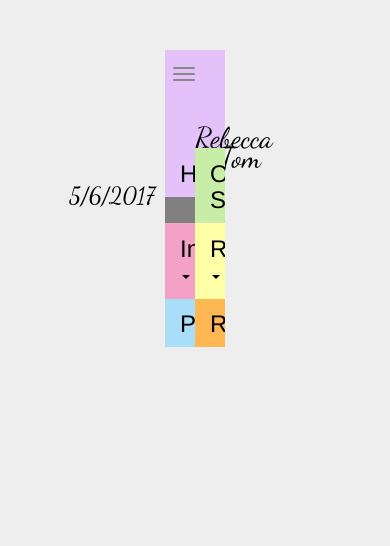
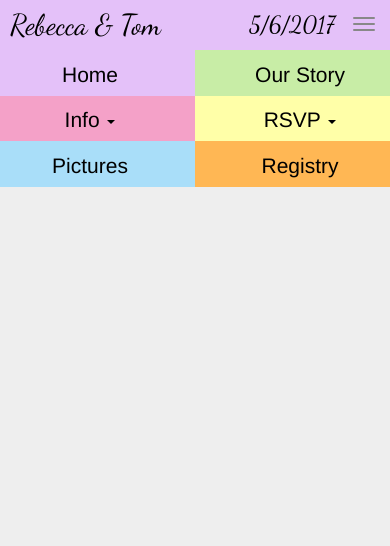
Before and after one commit to tgarv/garverman, a Flask app: page /wedding_info in a window 390 px wide, after a click on "Toggle navigation". Shown: the top 546 px of the page. Run offline with Flask 2, Linux system fonts and the light colour scheme; some libraries are stand-ins or nearby versions.

Commit message:
Fix positioning for mobile

```diff
--- a/static/css/style.css
+++ b/static/css/style.css
@@ -82,17 +82,6 @@ html,body {
     margin-top: 5px;
 }
 
-.sticky_top {
-    position: fixed;
-    left: 50%;
-    transform: translate(-50%, 0);
-    background-color: inherit;
-}
-
-.topnav_spacing {
-    padding-top: 200px;
-}
-
 .elephant {
     margin-top: 15px;
 }
@@ -131,11 +120,16 @@ html,body {
     .navbar_heading {
         padding-top: 15px;
     }
+
+    .nav > li > a > h3 {
+        font-size: 21px;
+    }
 }
 
 @media (max-width: 340px) {
     .navbar_heading {
         font-size: 1.4em;
+        background-color: blue;
     }
 
     .navbar_date {
@@ -230,6 +224,11 @@ html,body {
 .navbar-collapse {
     padding-left: 0px;
     padding-right: 0px;
+}
+
+.navbar-brand {
+    padding: 0px;
+    padding-left:10px;
 }
 
 .right_edge {
@@ -343,8 +342,29 @@ html,body {
         padding-bottom: 20px;
     }
 
-    .col-md-2 {
+    .col-sm-2 {
         width: 50%;
         float: left;
     }
+
+    .topnav_spacing {
+        padding-top: 20px;
+    }
+
+    .main_image {
+        width: 100%;
+    }
 }
+
+@media (min-width: 768px) {
+    .sticky_top {
+        position: fixed;
+        left: 50%;
+        transform: translate(-50%, 0);
+        background-color: inherit;
+    }
+
+    .topnav_spacing {
+        padding-top: 200px;
+    }
+}
--- a/static/js/main.js
+++ b/static/js/main.js
@@ -1,3 +1,3 @@
 $(document).ready(function() {
-    new mlPushMenu( document.getElementById( 'mp-menu' ), document.getElementById( 'trigger' ) );
+
 });
--- a/templates/base.html
+++ b/templates/base.html
@@ -44,24 +44,24 @@
                 <!-- Collect the nav links, forms, and other content for toggling -->
                 <div class="navbar collapse navbar-collapse" id="navbar">
                     <ul class="nav navbar-nav">
-                        <li class="col-md-2 center_text pastel_lavender left_edge"><a class="center_text" title="Home" href="/"><h3>Home</h3></a></li>
-                        <li class="col-md-2 center_text pastel_green"><a class="center_text" title="Our Story" href="/our_story"><h3>Our Story</h3></a></li>
-                        <li class="dropdown col-md-2 center_text pastel_pink">
+                        <li class="col-sm-2 center_text pastel_lavender left_edge"><a class="center_text" title="Home" href="/"><h3>Home</h3></a></li>
+                        <li class="col-sm-2 center_text pastel_green"><a class="center_text" title="Our Story" href="/our_story"><h3>Our Story</h3></a></li>
+                        <li class="dropdown col-sm-2 center_text pastel_pink">
                             <a href="#" class="dropdown-toggle" data-toggle="dropdown" role="button" aria-haspopup="true" aria-expanded="false"><h3>Info <span class="caret"></span></h3></a>
                             <ul class="dropdown-menu">
                                 <li><a href="/wedding_info"><h3>The Wedding</h3></a></li>
                                 <li><a href="/lodging_info"><h3>Lodging</h3></a></li>
                             </ul>
                         </li>
-                        <li class="dropdown col-md-2 center_text pastel_yellow">
+                        <li class="dropdown col-sm-2 center_text pastel_yellow">
                             <a href="#" class="dropdown-toggle" data-toggle="dropdown" role="button" aria-haspopup="true" aria-expanded="false"><h3>RSVP <span class="caret"></span></h3></a>
                             <ul class="dropdown-menu">
                                 <li><a href="/request_electronic_invitation"><h3>Request Electronic Invitation</h3></a></li>
                                 <li><a href="/regrets"><h3>Regrets</h3></a></li>
                             </ul>
                         </li>
-                        <li class="col-md-2 center_text pastel_blue "><a class="center_text" title="Pictures" href="/gallery"><h3>Pictures</h3></a></li>
-                        <li class="col-md-2 center_text pastel_orange right_edge"><a class="center_text" title="Registry" href="#"><h3>Registry</h3></a></li>
+                        <li class="col-sm-2 center_text pastel_blue "><a class="center_text" title="Pictures" href="/gallery"><h3>Pictures</h3></a></li>
+                        <li class="col-sm-2 center_text pastel_orange right_edge"><a class="center_text" title="Registry" href="#"><h3>Registry</h3></a></li>
                     </ul>
                 </div>
                 <!-- /.navbar-collapse -->
```
